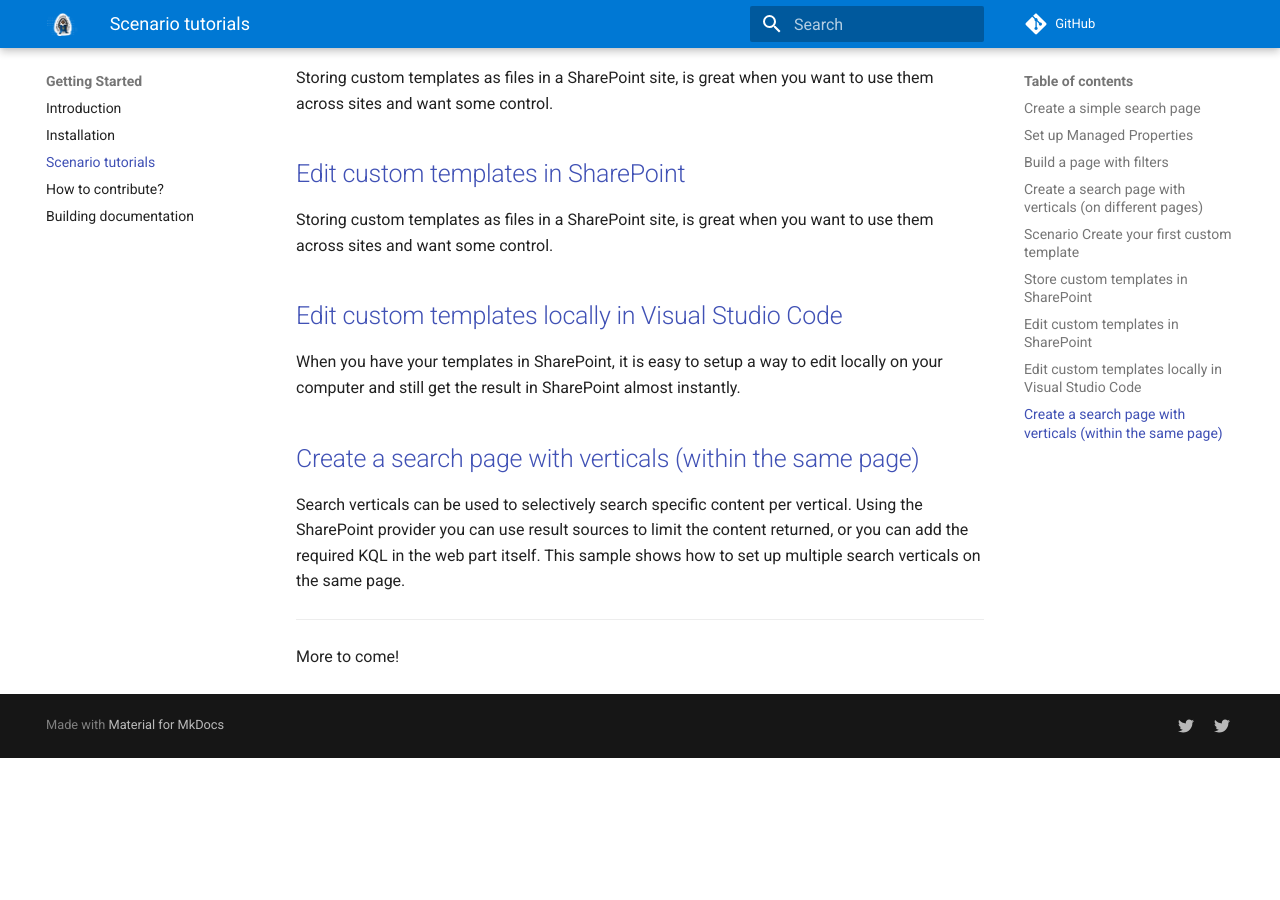
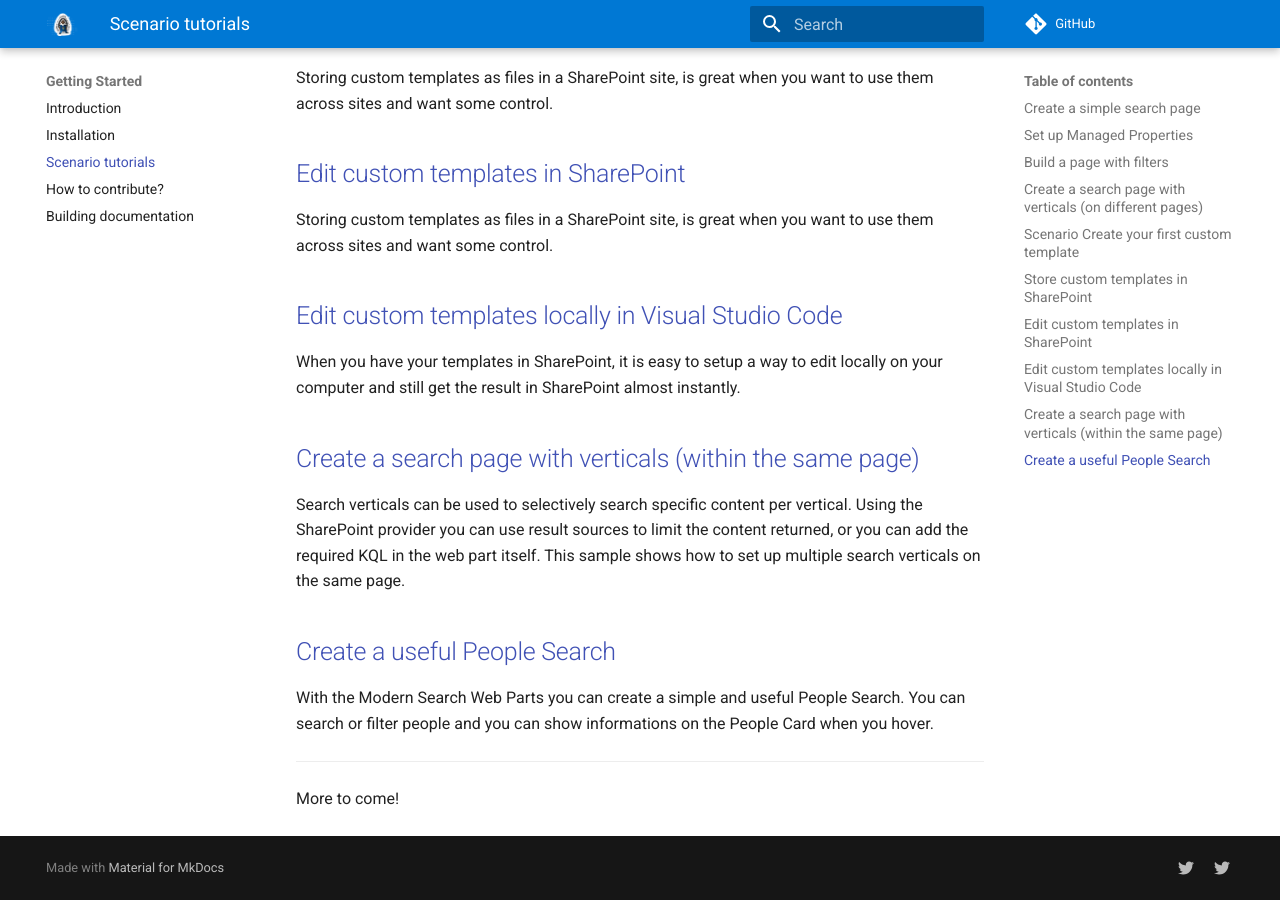
Before and after one commit to dominic5perezd/pnp-modern-search, an MkDocs documentation site: the page built from docs/scenarios/index.md, in a window 1280 px wide and 900 px high, scrolled down 1118 px. Built offline with MkDocs 1.6.1 and Material for MkDocs 9.7.7, drawn with Linux system fonts in a browser that asks for light colours; comment, search, counter and statistics services are not loaded; before the commit the page ends 1876 px from its top, so only the background shows below that.

Commit message:
Update index.md
add scenario Create a useful People Search

```diff
--- a/docs/scenarios/index.md
+++ b/docs/scenarios/index.md
@@ -39,6 +39,9 @@ When you have your templates in SharePoint, it is easy to setup a way to edit lo
 Search verticals can be used to selectively search specific content per vertical. Using the SharePoint provider you can use result sources to limit the content returned,
 or you can add the required KQL in the web part itself. This sample shows how to set up multiple search verticals on the same page.
 
+## [Create a useful People Search](Create-a-useful-People-Search.md)
+With the Modern Search Web Parts you can create a simple and useful People Search. You can search or filter people and you can show informations on the People Card when you hover.
+
 ---
 
 More to come!
```
